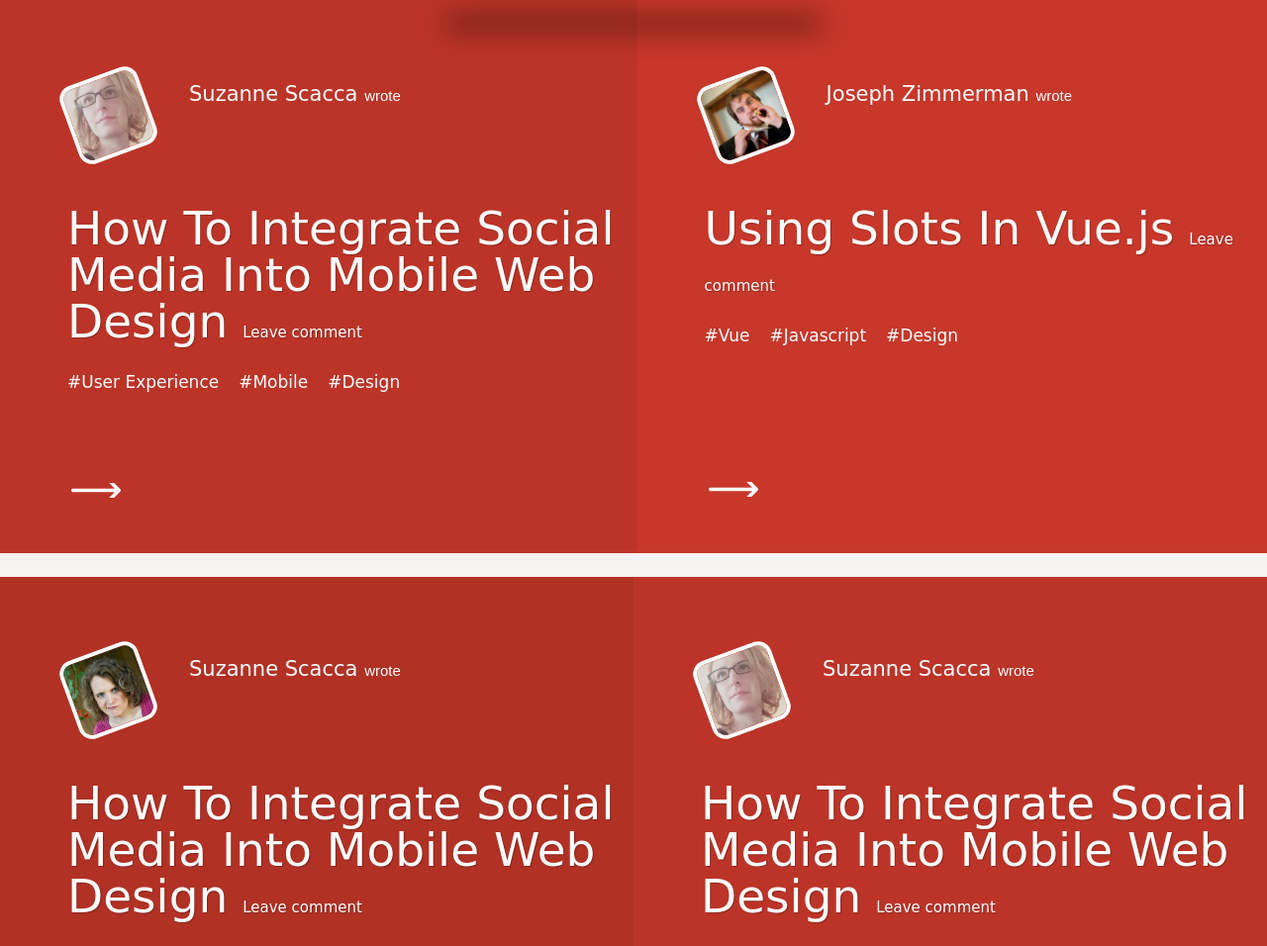
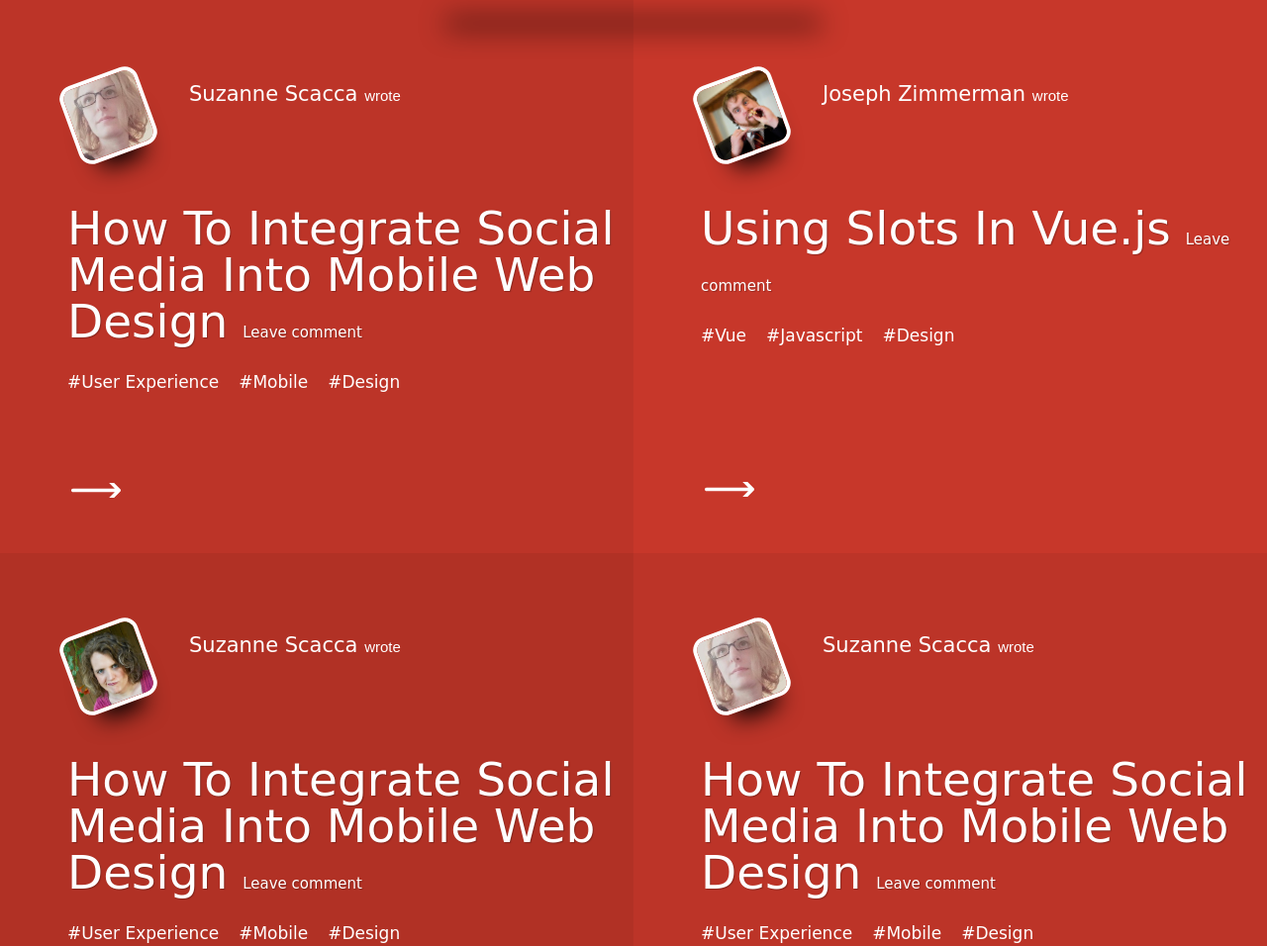
Before and after one commit to kobiyoyo/DESIGN-TEARDOWN, a plain HTML site: page index.html in a window 1280 px wide. Shown: the part 339-1295 px from the top of the page at 99% size. Drawn offline with nearby package versions, Linux system fonts and the light colour scheme; a web font is replaced by a local one.

Commit message:
for checkup on danilo screen

```diff
--- a/index.html
+++ b/index.html
@@ -63,7 +63,7 @@
 
         </nav>
 
-        <section class="content">
+
             <section class="firstContent">
                 <header>
                     <div class="headTitleContainer">
@@ -86,7 +86,7 @@
                 </header>
                 <div class="articleOne">
                     <div class="rowOne">
-                        <a href="#">
+
                             <div class="firstArticle">
                                 <div class="authorDetails">
                                     <img src="images/author1.jpg" alt="">
@@ -110,8 +110,7 @@
 
 
                             </div>
-                        </a>
-                        <a href="#">
+
                             <div class="secondArticle">
                                  <div class="authorDetails">
                                     <img src="images/author2.jpg" alt="">
@@ -135,11 +134,11 @@
 
 
                             </div>
-                        </a>
+
 
                     </div>
                     <div class="rowTwo">
-                        <a href="#">
+
                             <div class="thirdArticle">
                                  <div class="authorDetails">
                                     <img src="images/author3.jpg" alt="">
@@ -161,8 +160,8 @@
 
                                 </div>
                             </div>
-                        </a>
-                        <a href="#">
+
+
                             <div class="fourthArticle">
                                  <div class="authorDetails">
                                     <img src="images/author1.jpg" alt="">
@@ -186,7 +185,7 @@
 
 
                             </div>
-                        </a>
+
 
                     </div>
                 </div>
@@ -389,11 +388,12 @@
 
             </div>
 
-
         </section>
 
-          </section>
 
+<div class="secondContentLink">
+    <a href="#">SEE ALL LATEST ARTICLES</a>
+</div>
 
 
 <!--
--- a/main.css
+++ b/main.css
@@ -16,10 +16,6 @@ main{
 }
 
 
-footer{
-
-
-}
 
 /*Nav*/
 nav{
@@ -101,11 +97,7 @@ font-family: 'Open Sans', sans-serif;
     font-weight: 700;
 }
 /*Styles for the first content in main content section*/
-.content{
- width: 100%;
-    display: flex;
-    flex-direction: column;
-}
+
 .firstContent {
 	display: flex;
     flex-direction: column;
@@ -167,6 +159,9 @@ font-family: 'Open Sans', sans-serif;
     margin-top: 24px;
 
 }
+.articleOne {
+	height: 100%;
+}
 
 .rowOne{
 	display: flex;
@@ -219,7 +214,7 @@ font-family: 'Open Sans', sans-serif;
     justify-content: flex-end;
 }
 
-.rowOne  > a > .firstArticle{
+.rowOne  >  .firstArticle{
 	       background: #BC3428;
     height: 722px;
     width: 643.6px;
@@ -228,7 +223,7 @@ font-family: 'Open Sans', sans-serif;
 
     box-sizing: border-box;
 }
- .rowOne > a > .secondArticle{
+ .rowOne > .secondArticle{
 	background:#C7372A;
     height: 722px;
       width:643.6px;
@@ -237,7 +232,7 @@ font-family: 'Open Sans', sans-serif;
 
         box-sizing: border-box;
 }
- .rowTwo  > a > .thirdArticle{
+ .rowTwo  > .thirdArticle{
 	background: #B13125;
       height: 573px;
       width: 100%;
@@ -247,7 +242,7 @@ font-family: 'Open Sans', sans-serif;
 
         box-sizing: border-box;
 }
- .rowTwo > a > .fourthArticle{
+ .rowTwo > .fourthArticle{
 	background: #BC3428;
         height: 573px;
   width: 100%;
@@ -269,7 +264,17 @@ a{
     border-radius: 14px;
     transform: rotate(-20deg);
     border: 4px solid white;
+ transition:transform 0.2s ease-in-out;
+ transform: rotate(-20deg);
+ box-shadow: 0px 27px 25px -19px;
 }
+
+.authorDetails > img:hover{
+box-shadow: none;
+transform: none;
+}
+
+
 .authorDetails > h2{
    font-size: 21px;
     font-family: 'Sniglet', cursive;
@@ -424,6 +429,18 @@ line-height: 27px;
 .adjustment{
     margin-top: 120px;
 }
+.secondContentLink{
+        margin: 60px auto;
+    border-bottom: 4px solid #D33A2C;
+    height: 27px;
+
+}.secondContentLink > a{
+    font-size: 17px;
+    font-family: 'Merriweather', serif;
+    color: black;
+    text-decoration: none;
+}
+
 /*Styles for the third content in main content section*/
 
 .thirdContent{
@@ -684,7 +701,7 @@ margin-bottom: 1.5em;
 
 .designer-one > img{
 border-radius: 50%;
- transition:transform 0.8s ease-in-out;
+ transition:transform 0.2s ease-in-out;
  transform: rotate(-20deg);
  box-shadow: 0px 27px 25px -19px;
 }
@@ -774,7 +791,7 @@ margin-left: 5px;
 }
 .designer-first > img{
 
- transition:transform 0.8s ease-in-out;
+ transition:transform 0.2s ease-in-out;
  transform: rotate(-20deg);
  box-shadow: 0px 27px 25px -19px;
 }
```
